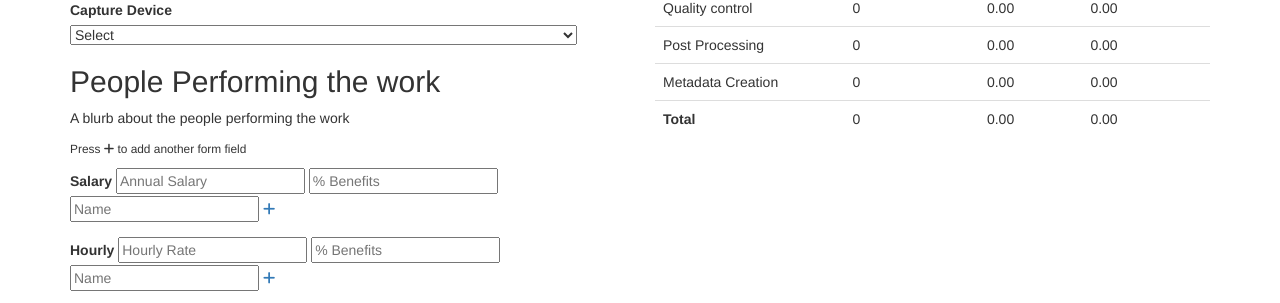
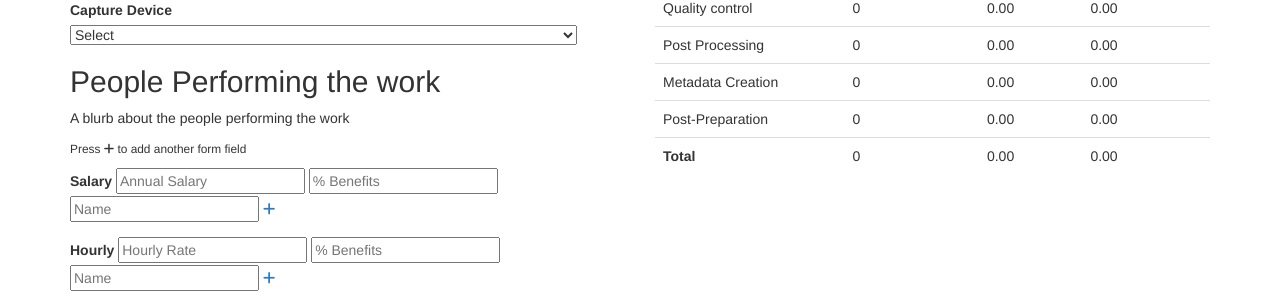
Before and after one commit to clirdlf/digitization_cost_calculator, a Jekyll site: the page built from index.html, in a window 1280 px wide. Shown: the part 331-634 px from the top of the page. Built offline with Jekyll 4.4.1, drawn with Linux system fonts in a browser that asks for light colours; nearby versions of some CDN libraries; comment, search, counter and statistics services are not loaded.

Commit message:
Add all the sections to the report

```diff
--- a/index.html
+++ b/index.html
@@ -281,15 +281,13 @@ javascripts:
             </div>
           </div>
         </section>
-
         <button type="submit" class="btn btn-default">Calculate</button>
-
       </form>
     </div>
     <div class="col-md-6">
-      <h1>Costs</h1>
-
-      <table class="table table-strapped">
+      <aside id="digitization_report" data-spy="affix" data-offset-top="60">
+        <h1>Costs</h1>
+        <table class="table table-strapped">
         <thead>
           <tr>
             <th>
@@ -378,6 +376,20 @@ javascripts:
         </tr>
         <tr>
           <td>
+            Post-Preparation
+          </td>
+          <td>
+            <span class="total-post-preparation-time"></span>
+          </td>
+          <td>
+            <span class="total-staff-post-preparation-cost"></span>
+          </td>
+          <td>
+            <span class="total-hourly-post-processing-cost"></span>
+          </td>
+        </tr>
+        <tr>
+          <td>
             <strong>Total</strong>
           </td>
           <td>
@@ -391,7 +403,7 @@ javascripts:
           </td>
         </tr>
       </table>
-
+    </aside>
     </div>
   </div>
 
--- a/js/main.js
+++ b/js/main.js
@@ -39,9 +39,16 @@
             total_quality_control_hourly_cost = 0,
             total_metadata_time = 0,
             total_metadata_staff_cost = 0,
+            total_post_preparation_time = 0,
+            total_staff_post_preparation_cost = 0,
+            total_hourly_post_preparation_cost = 0,
+            total_post_staff_preparation_cost = 0,
+            total_post_hourly_preparation_cost = 0,
             total_time = 0,
             total_staff_cost = 0,
             total_hourly_cost = 0;
+
+
 
         // set initial values
         set_values();
@@ -103,6 +110,11 @@
         }
 
         function set_values() {
+
+          total_time = total_digitization_time + total_preperation_time +
+            total_post_processing_time + total_quality_control_time +
+            total_metadata_time + total_post_staff_preparation_cost;
+
             $('.total-digitization-time').html(total_digitization_time);
             $('.total-staff-digization-cost').html((total_staff_digization_cost).formatCurrency(2));
             $('.total-hourly-digization-cost').html((total_hourly_digization_cost).formatCurrency(2));
@@ -122,6 +134,10 @@
             $('.total-post-processing-time').html(total_post_processing_time);
             $('.total-staff-post-processing-cost ').html((total_staff_post_processing_cost).formatCurrency(2));
             $('.total-hourly-post-processing-cost').html((total_hourly_post_processing_cost).formatCurrency(2));
+
+            $('.total-post-preparation-time').html(total_post_preparation_time);
+            $('.total-staff-post-preparation-cost').html((total_staff_post_preparation_cost).formatCurrency(2));
+            $('.total-hourly-post-processing-cost').html((total_hourly_post_preparation_cost).formatCurrency(2));
 
             $('.total-time').html(total_time);
             $('.total-staff-cost').html((total_staff_cost).formatCurrency(2));
@@ -201,6 +217,7 @@
     });
 })(jQuery);
 
+// @see http://stackoverflow.com/questions/196972/convert-string-to-title-case-with-javascript
 String.prototype.toProperCase = function() {
     return this.replace(/\w\S*/g, function(txt) {
         return txt.charAt(0).toUpperCase() + txt.substr(1).toLowerCase();
@@ -218,6 +235,7 @@ String.prototype.sluggify = function() {
     return str;
 };
 
+// @see http://stackoverflow.com/questions/149055/how-can-i-format-numbers-as-money-in-javascript
 Number.prototype.formatCurrency = function(c, d, t) {
     var n = this,
         c = isNaN(c = Math.abs(c)) ? 2 : c,
```
Also changed, not shown: 1 other file.
